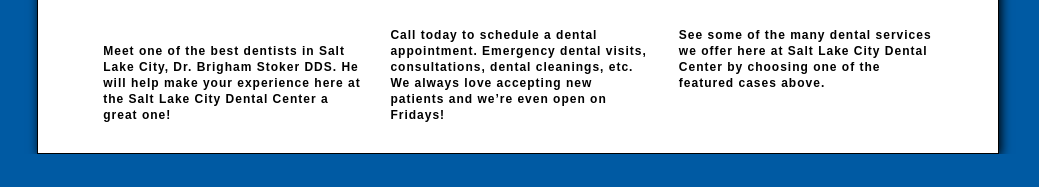
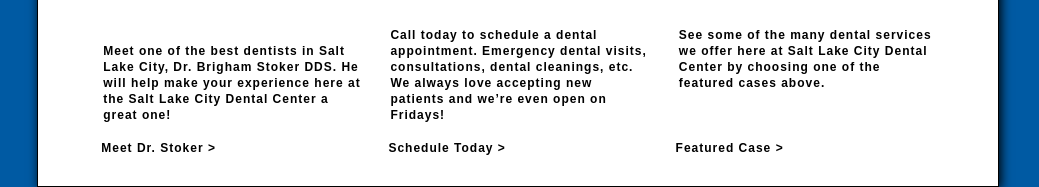
Before and after one commit to blakehagen/practice-slcDental, a plain HTML site: page index.html in a window 1280 px wide. Shown: the part 1244-1431 px from the top of the page, without its empty margins (122-1161 px from the left). Before the commit the page ends 1398 px from the top, so only its background shows below. Drawn offline with Linux system fonts and the light colour scheme.

Commit message:
completed to middle

```diff
--- a/index.html
+++ b/index.html
@@ -66,6 +66,18 @@
 
 		</div>
 
+		<div class="general-container" id="less-top-margin">
+			<div class="text-box">
+				<h4>Meet Dr. Stoker ></h4>
+			</div>
+			<div class="text-box">
+				<h4>Schedule Today ></h4>
+			</div>
+			<div class="text-box">
+				<h4>Featured Case ></h4>
+			</div>
+		</div>
+
 
 
 
--- a/styles.css
+++ b/styles.css
@@ -130,6 +130,10 @@ img {
 	text-align: center;
 }
 
+#less-top-margin {
+	margin-top: -15px;
+}
+
 .text-box {
 	width: 30%;
 	margin: 0 12px;
```
